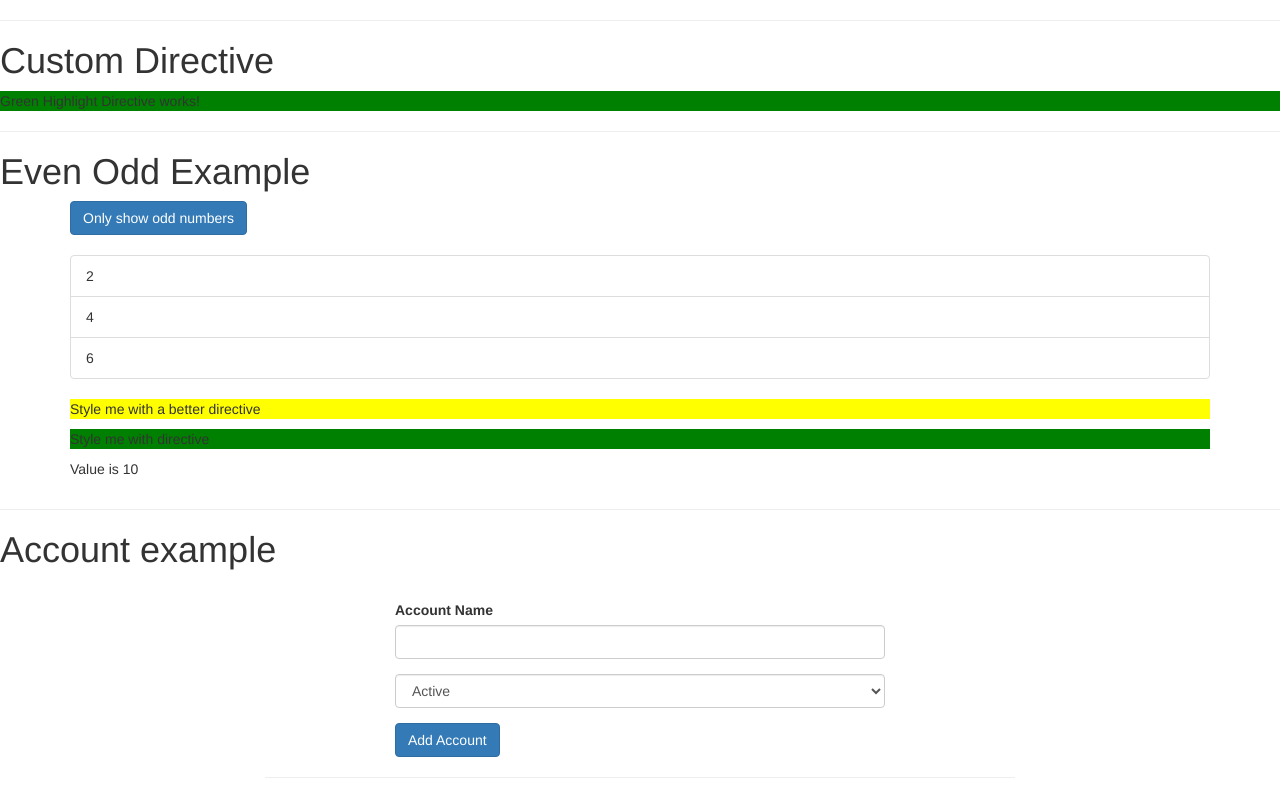
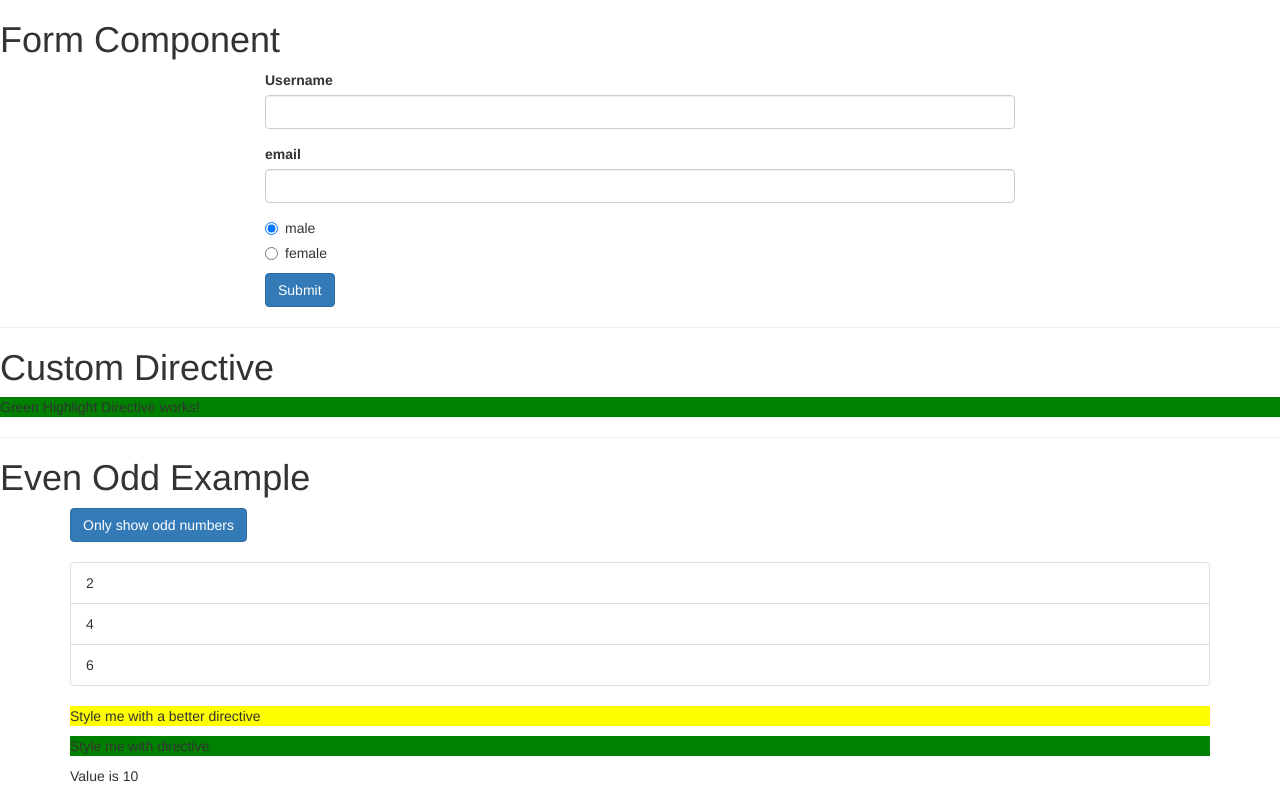
Before and after one commit to superernie77/angular-playground, an Angular app: page / in a window 1280 px wide. Shown: the top 796 px of the page. Built offline with nearby package versions, Linux system fonts and the light colour scheme.

Commit message:
Video 201-204 ReactiveForms

```diff
--- a/src/app/app.component.html
+++ b/src/app/app.component.html
@@ -1,3 +1,5 @@
+<h1>Form Component</h1>
+<app-form-component></app-form-component>
 <hr>
 <h1>Custom Directive</h1>
 <app-custom-directive-parent></app-custom-directive-parent>
--- /dev/null
+++ b/src/app/reactiveforms/form-component/form-component.component.html
@@ -0,0 +1,33 @@
+<div class="container">
+  <div class="row">
+    <div class="col-xs-12 col-sm-10 col-md-8 col-sm-offset-1 col-md-offset-2">
+      <form [formGroup]="signupForm" (ngSubmit)="onSubmit()">
+        <div  class="form-group">
+          <label for="username">Username</label>
+          <input
+            type="text"
+            id="username"
+            formControlName="username"
+            class="form-control">
+        </div>
+        <div class="form-group">
+          <label for="email">email</label>
+          <input
+            type="text"
+            id="email"
+            formControlName="email"
+            class="form-control">
+        </div>
+        <div class="radio" *ngFor="let gender of genders">
+          <label>
+            <input
+              type="radio"
+              formControlName="gender"
+              [value]="gender">{{ gender }}
+          </label>
+        </div>
+        <button class="btn btn-primary" type="submit">Submit</button>
+      </form>
+    </div>
+  </div>
+</div>
--- /dev/null
+++ b/src/app/reactiveforms/form-component/form-component.component.ts
@@ -0,0 +1,29 @@
+import { Component, OnInit } from '@angular/core';
+import { FormControl, FormGroup } from '@angular/forms';
+
+@Component({
+  selector: 'app-form-component',
+  templateUrl: './form-component.component.html',
+  styleUrls: ['./form-component.component.css']
+})
+export class FormComponentComponent implements OnInit {
+
+  genders = ['male','female'];
+
+  signupForm : FormGroup;
+
+  constructor() { }
+
+  ngOnInit() {
+    this.signupForm = new FormGroup({
+      'username' : new FormControl(null),
+      'email' : new FormControl(null),
+      'gender' : new FormControl('male')
+    });
+  }
+
+  onSubmit(){
+    console.log(this.signupForm);
+  }
+
+}
```
Also changed, not shown: src/app/app.module.ts (+6 -3 lines), src/app/reactiveforms/form-component/form-component.component.css (added), 1 other file (tests, documents, lock files or other folders).
